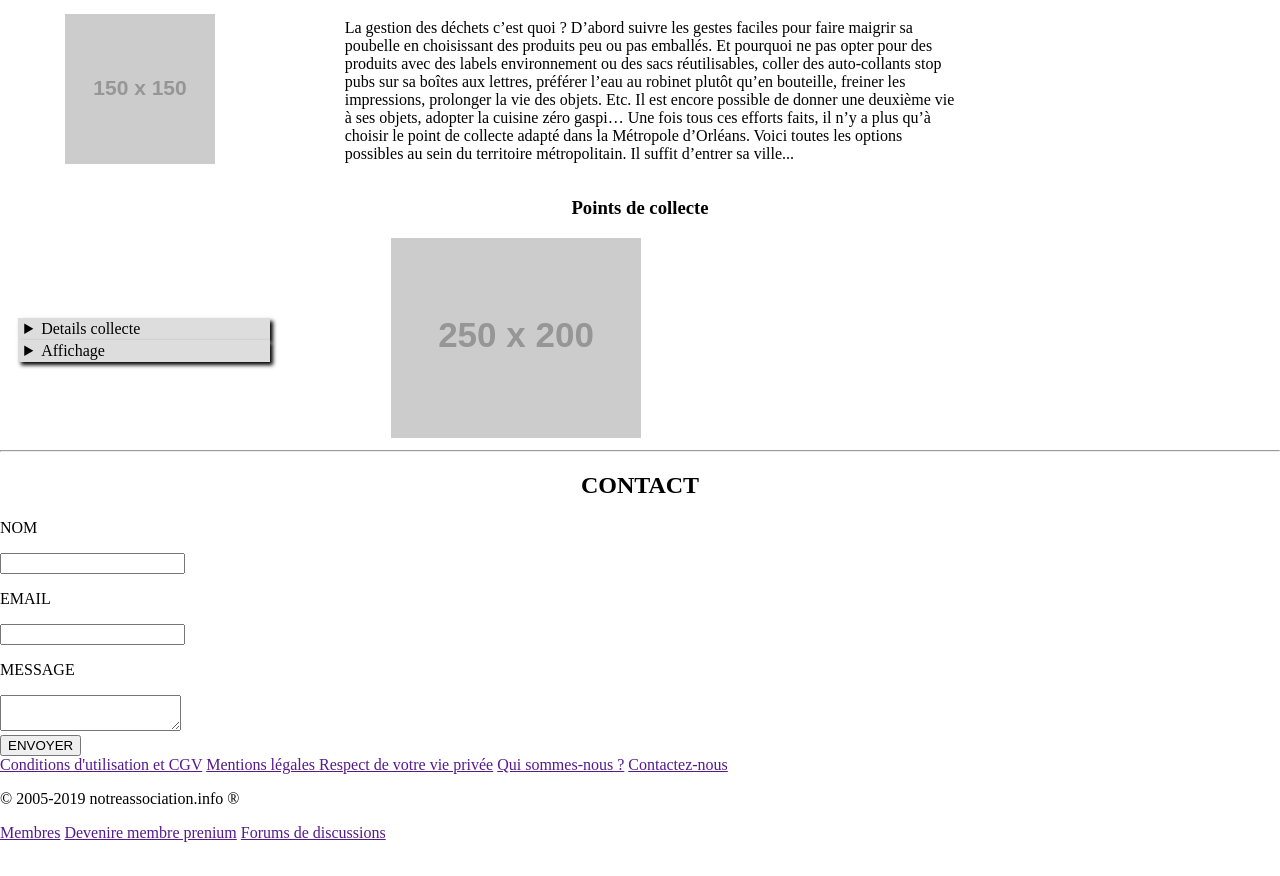
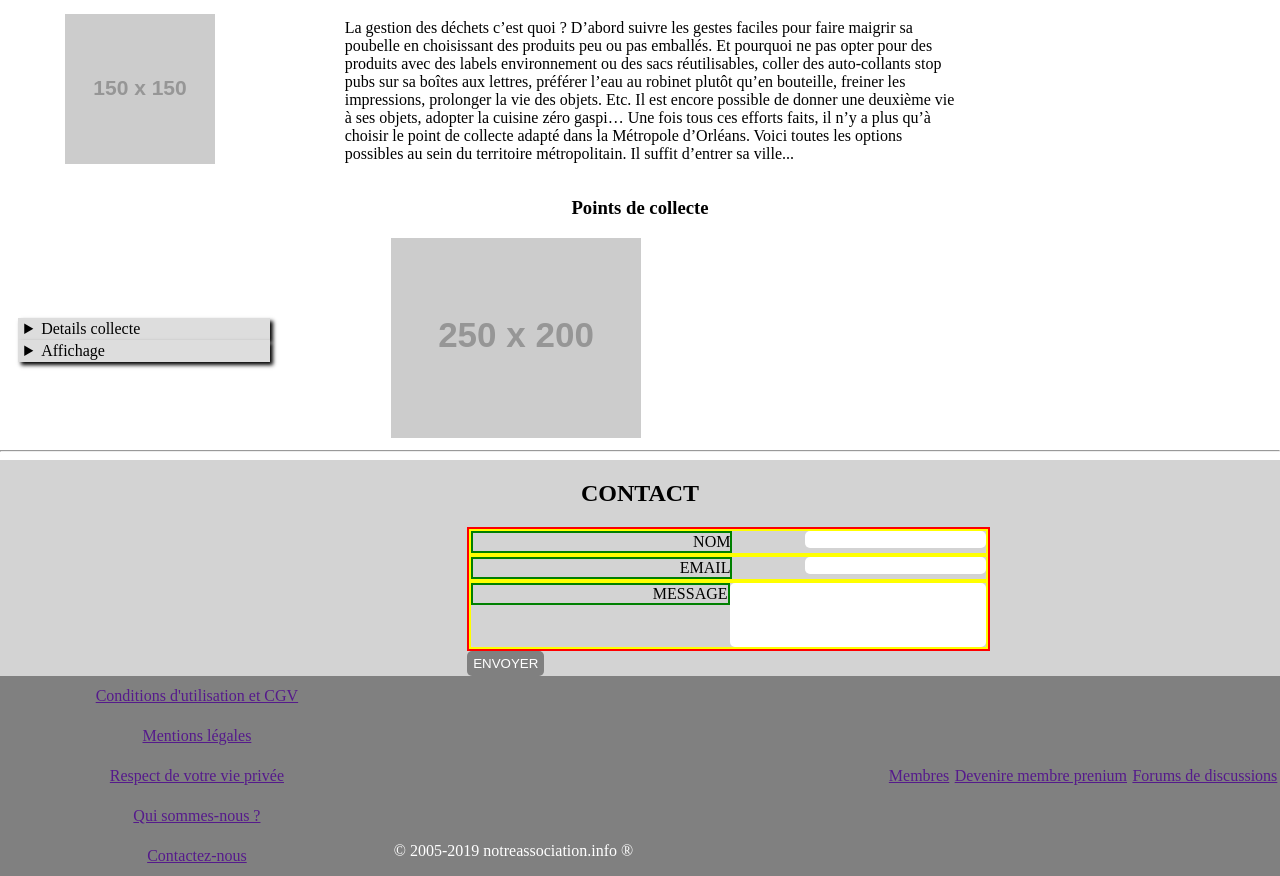
Before and after one commit to Mni45/Project01, a plain HTML site: page index.html in a window 1280 px wide. Shown: the part 2110-2986 px from the top of the page. Before the commit the page ends 2952 px from the top, so only its background shows below. Drawn offline with Linux system fonts and the light colour scheme; placeholder pictures from the web are drawn by us.

Commit message:
2eme modif du contact

```diff
--- a/index.html
+++ b/index.html
@@ -7,12 +7,9 @@
       <title>Page association</title>
       <link rel="stylesheet" href="style.css">
    </head>
-
    <body>
-
       <!--------------- HEADER / CAROUSEL JOE --------------->
       <hr>
-
       <header class = header>
          <nav>
             <a href="#ACTIONS">ACTIONS</a>
@@ -26,10 +23,8 @@
             <img src="https://image.noelshack.com/fichiers/2019/38/2/1568708067-victor-ndk-3biaghc-unsplash-1.jpg">
          </div>
       </section>
-
       <!--------------- section actions LUCAS -------------->
       <hr>
-
       <section id="ACTIONS">
          <h2>ACTIONS</h2>
          <div class="actions">
@@ -39,7 +34,6 @@
                </div>
                <img src="https://via.placeholder.com/300" alt="action une" class="img_center">
                <h3>Action 1</h3>
-
             </div>
             <div class="action_2">
                <div class="description_cachée">
@@ -47,7 +41,6 @@
                </div>
                <img src="https://via.placeholder.com/300" alt="action une" class="img_center">
                <h3>Action 2</h3>
-
             </div>
             <div class="action_3">
                <div class="description_cachée">
@@ -58,10 +51,8 @@
             </div>
          </div>
       </section>
-
       <!------------ section association BARBARA ----------->
       <hr>
-
       <section id="ASSOCIATION">
          <h2>ASSOCIATION</h2>
          <div class="actions">
@@ -71,7 +62,6 @@
                </div>
                <img src="https://via.placeholder.com/300" alt="action une" class="img_center">
                <h3>Action 1</h3>
-
             </div>
             <div class="action_2">
                <div class="description_cachée">
@@ -79,7 +69,6 @@
                </div>
                <img src="https://via.placeholder.com/300" alt="action une" class="img_center">
                <h3>Action 2</h3>
-
             </div>
             <div class="action_3">
                <div class="description_cachée">
@@ -90,15 +79,11 @@
             </div>
          </div>
       </section>
-
       <!---------------- section déchet LILIAN ------------->
       <hr>
-
       <section id="DECHETS">
-
          <h2>Gestion des déchets</h2>
          <h3>Conseils</h3>
-
          <div class="conseils">
             <div class="photoUne">
                <img src="https://via.placeholder.com/150x150.png" alt="placeholder 50 x 50">
@@ -106,11 +91,8 @@
             <div class="texteUn">
                <p>La gestion des déchets c’est quoi ? D’abord suivre les gestes faciles pour faire maigrir sa poubelle en choisissant des produits peu ou pas emballés. Et pourquoi ne pas opter pour des produits avec des labels environnement ou des sacs réutilisables, coller des auto-collants stop pubs sur sa boîtes aux lettres, préférer l’eau au robinet plutôt qu’en bouteille, freiner les impressions, prolonger la vie des objets. Etc. Il est encore possible de donner une deuxième vie à ses objets, adopter la cuisine zéro gaspi… Une fois tous ces efforts faits, il n’y a plus qu’à choisir le point de collecte adapté dans la Métropole d’Orléans. Voici toutes les options possibles au sein du territoire métropolitain. Il suffit d’entrer sa ville...</p>
             </div>
-
          </div>
-
          <h3>Points de collecte</h3>
-
          <div class="collecte">
             <div class="details">
                <details>
@@ -119,47 +101,45 @@
                   <p>Choix deux</p>
                   <p>Choix trois</p>
                </details>
-
                <details>
                   <summary>Affichage</summary>
                   <p>Test pour l'affichage</p>
                </details>
             </div>
-
             <br>
-
             <div class="photoDeux">
                <img src="https://via.placeholder.com/250x200.png" alt="placeholder 50 x 50">
             </div>
-
          </div>
-
       </section>
-
-
       <!--------------- contact footer AMANI ---------------->
       <hr>
-
       <section id="CONTACT">
          <h2> CONTACT </h2>
          <form>
             <div class="formulaire">
                <div class="div1">
-                    <p>
+                  <div class="align-name">
+                     <label for="name">
                         NOM
-                    </p>
+                     </label>
+                  </div>
                   <input type=text>
                </div>
                <div class="div2">
-                    <p>
+                  <div class="align-email">
+                     <label for="email">
                         EMAIL
-                    </p>
+                     </label>
+                  </div>
                   <input type="email">
                </div>
                <div class="div3">
-                    <p>
+                  <div class="align-message">
+                     <label for="MESSAGE">
                         MESSAGE
-                    </p>
+                     </label>
+                  </div>
                   <textarea></textarea>
                </div>
             </div>
--- a/style.css
+++ b/style.css
@@ -127,3 +127,102 @@ details > p {
 
 
 /* contact footer AMANI */
+#CONTACT {
+    background-color:lightgrey;
+    width:100%;
+    height:100%;
+    display:flex;
+    flex-direction:column;
+    align-items:center;
+    }
+
+  .formulaire{
+    border:2px solid red;
+    height:200%;
+    width:150%;
+    display:flex;
+    justify-content:space-between;
+    flex-direction:column;
+    align-items:space-between;
+
+  }
+
+  .div1, .div2, .div3{
+    display:flex;
+    border:2px solid yellow;
+    align-items:flex-start;
+    flex-direction:row;
+    justify-content:space-between;
+    height: 100%;
+  }
+
+
+  .align-name, .align-email, .align-message {
+    display: flex;
+    border: 2px solid green;
+    width:50%;
+    height:100%;
+    align-items:flex-start;
+    justify-content: flex-end;
+
+  }
+
+
+  input{
+    border-radius:5px;
+    width:px;
+    border:none;
+    height:px;
+  }
+
+  textarea {
+    width:255px;
+    height:60px;
+    border-radius:5px;
+    border:none;
+    resize:none;
+
+  }
+
+  button{
+    background-color:grey;
+    border-radius:5px;
+    color:white;
+    height:25px;
+    border:none;
+  }
+
+
+  /*footer*/
+
+
+  footer {
+    color:white;
+    display:flex;
+    background-color:grey;
+    height:200px;
+  }
+
+  .row_one{
+    display:flex;
+    flex-direction:column;
+    align-items:center;
+    justify-content:space-around;
+    width:40%;
+  }
+
+  .row_two {
+    display:flex;
+    align-items:center;
+    justify-content:space-around;
+    width: 40%;
+  }
+
+  .last-p {
+    display:flex;
+    width:50%;
+    align-items:flex-end;
+  }
+
+
+  /* fin du footer */
```
Lines whose indentation alone changed are shown as unchanged.
